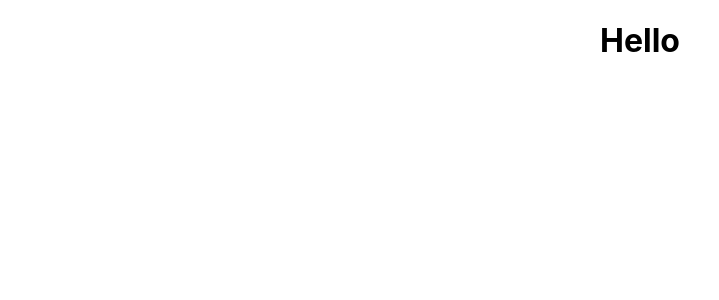
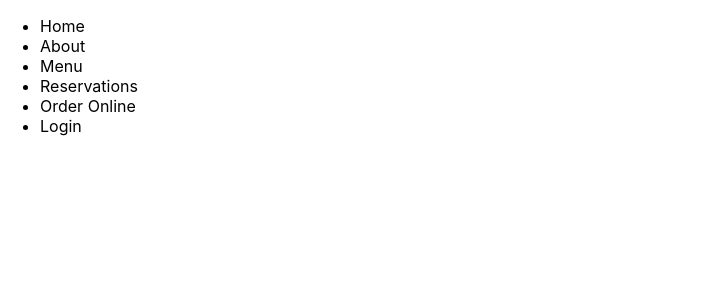
Before and after one commit to Kskinner677/little-lemon, a React (Create React App) app: page / in a window 1280 px wide. Shown: the top 300 px of the page, without its empty margins (0-719 px from the left). Built offline with nearby package versions, Linux system fonts and the light colour scheme.

Commit message:
add nav component

```diff
--- a/src/App.js
+++ b/src/App.js
@@ -1,10 +1,9 @@
 import './App.css';
+import Nav from './components/Nav';
 
 function App() {
   return (
-    <div className="App">
-      <h1>Hello</h1>
-    </div>
+      <Nav/>
   );
 }
 
--- /dev/null
+++ b/src/components/Nav.js
@@ -0,0 +1,16 @@
+import React from "react";
+
+const Nav = () => (
+        <nav>
+            <ul>
+                <li>Home</li>
+                <li>About</li>
+                <li>Menu</li>
+                <li>Reservations</li>
+                <li>Order Online</li>
+                <li>Login</li>
+            </ul>
+        </nav>
+);
+
+export default Nav;
```
